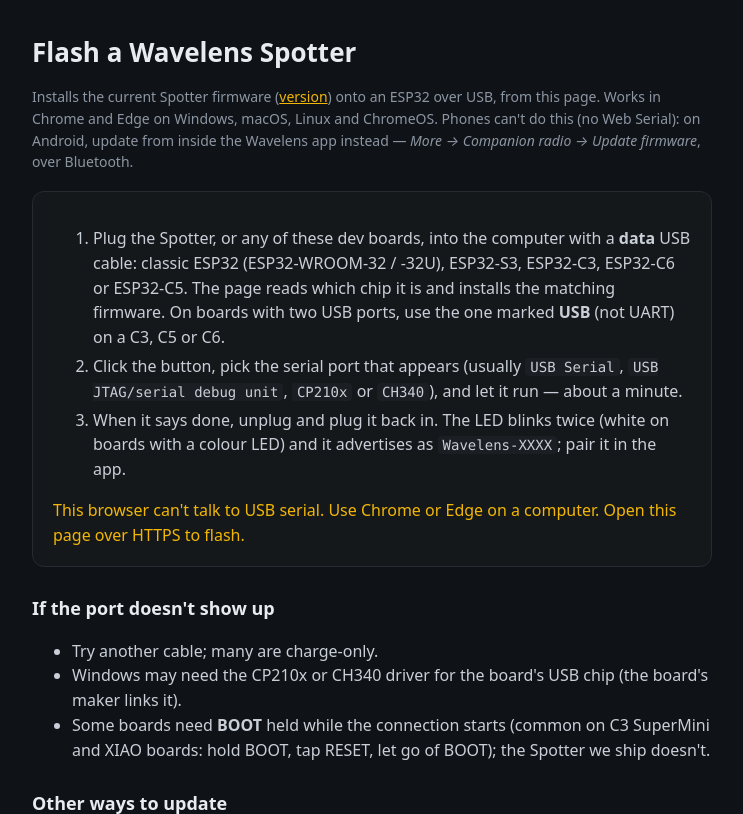
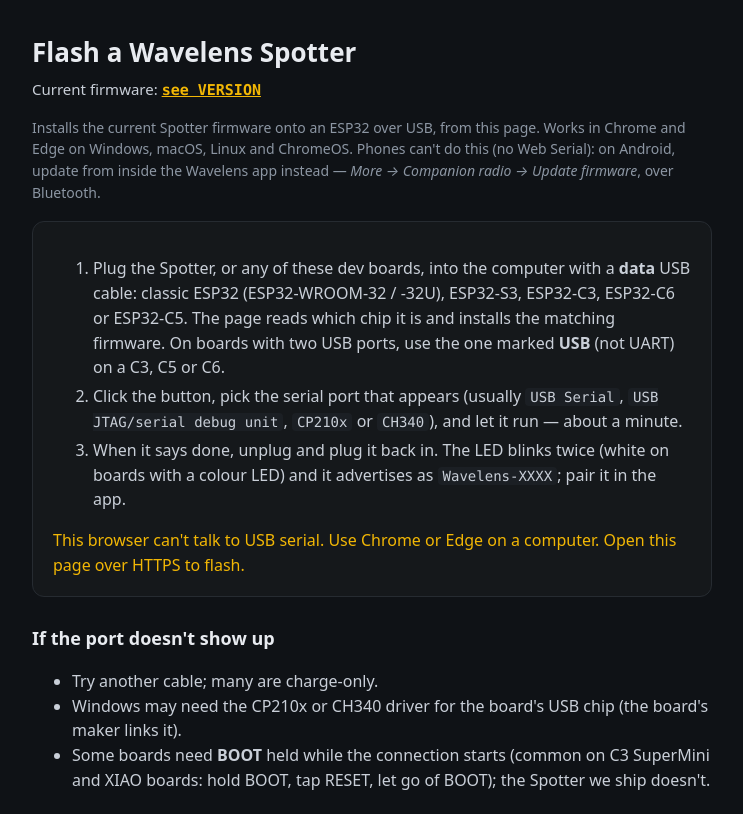
Before and after one commit to pmcbrien/wavelens, a plain HTML site: page docs/flash/index.html in a window 1280 px wide. Shown: the top 814 px of the page, without its empty margins (268-1011 px from the left). Drawn offline with Linux system fonts and the light colour scheme; no server answers.

Commit message:
Spotter firmware 2026.11.10.1 (32ac154)

```diff
--- a/docs/flash/index.html
+++ b/docs/flash/index.html
@@ -13,6 +13,7 @@
   a { color: #f2b705; } p, li { color: #c9cfd8; }
   .box { background: #15181b; border: 1px solid #262b31; border-radius: 12px; padding: 18px 20px; margin: 18px 0; }
   .ver { color: #8c96a3; font-size: 14px; }
+  .fw { margin: 0 0 10px; font-size: 15px; } .fw strong { color: #f2b705; font-family: ui-monospace, Menlo, Consolas, monospace; }
   esp-web-install-button { --esp-tools-button-color: #f2b705; --esp-tools-button-text-color: #111; --esp-tools-button-border-radius: 8px; }
   esp-web-install-button button { font-size: 16px; padding: 10px 18px; font-weight: 600; }
   .nope { color: #f2b705; }
@@ -24,7 +25,8 @@
 <body>
 <main>
   <h1>Flash a Wavelens Spotter</h1>
-  <p class="ver">Installs the current Spotter firmware (<a href="VERSION">version</a>) onto an ESP32 over USB, from this page. Works in Chrome and Edge on Windows, macOS, Linux and ChromeOS. Phones can't do this (no Web Serial): on Android, update from inside the Wavelens app instead — <em>More → Companion radio → Update firmware</em>, over Bluetooth.</p>
+  <p class="fw">Current firmware: <strong id="fwver"><a href="VERSION">see VERSION</a></strong></p>
+  <p class="ver">Installs the current Spotter firmware onto an ESP32 over USB, from this page. Works in Chrome and Edge on Windows, macOS, Linux and ChromeOS. Phones can't do this (no Web Serial): on Android, update from inside the Wavelens app instead — <em>More → Companion radio → Update firmware</em>, over Bluetooth.</p>
 
   <div class="box">
     <ol>
@@ -53,5 +55,12 @@
   </ul>
   <p class="ver">Receive-only firmware; it transmits nothing. A C3, C5 or C6 shares one core between Wi-Fi and Bluetooth, so it hears a little less than a classic ESP32; the C5 is the only one that also hears 5&nbsp;GHz Wi-Fi. Source: <a href="https://github.com/pmcbrien/wavelens/tree/main/companion/esp32">companion/esp32</a>. Updates are free for life.</p>
 </main>
+<script>
+  // VERSION sits next to this page (the firmware workflow writes both), so the line always matches what the button installs.
+  fetch("VERSION", { cache: "no-store" }).then(r => r.ok ? r.text() : null).then(v => {
+    v = v && v.trim();
+    if (v && /^[0-9][0-9.]*$/.test(v)) document.getElementById("fwver").textContent = v;
+  }).catch(() => {});
+</script>
 </body>
 </html>
```
Also changed, not shown: 5 other files.
